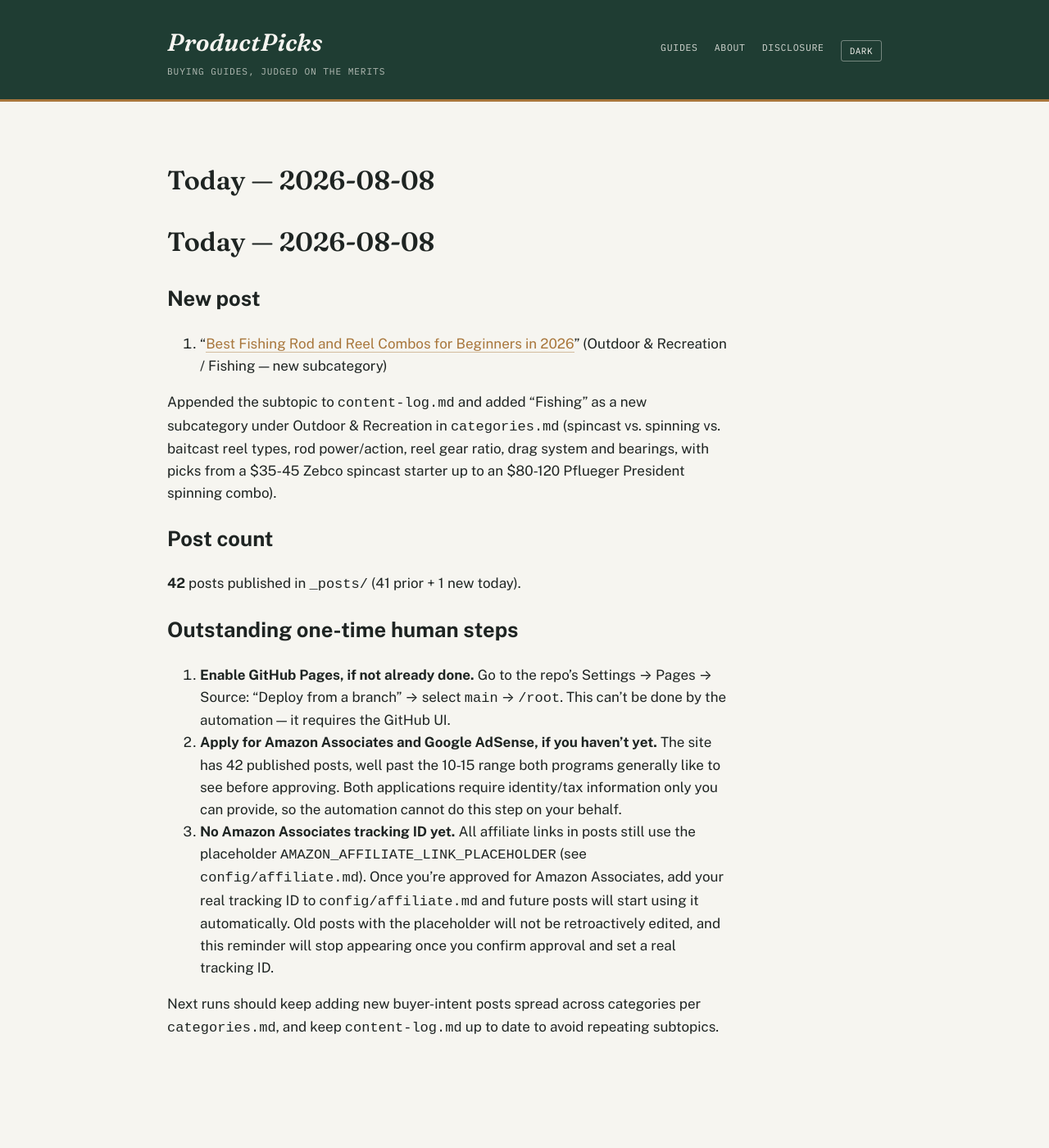
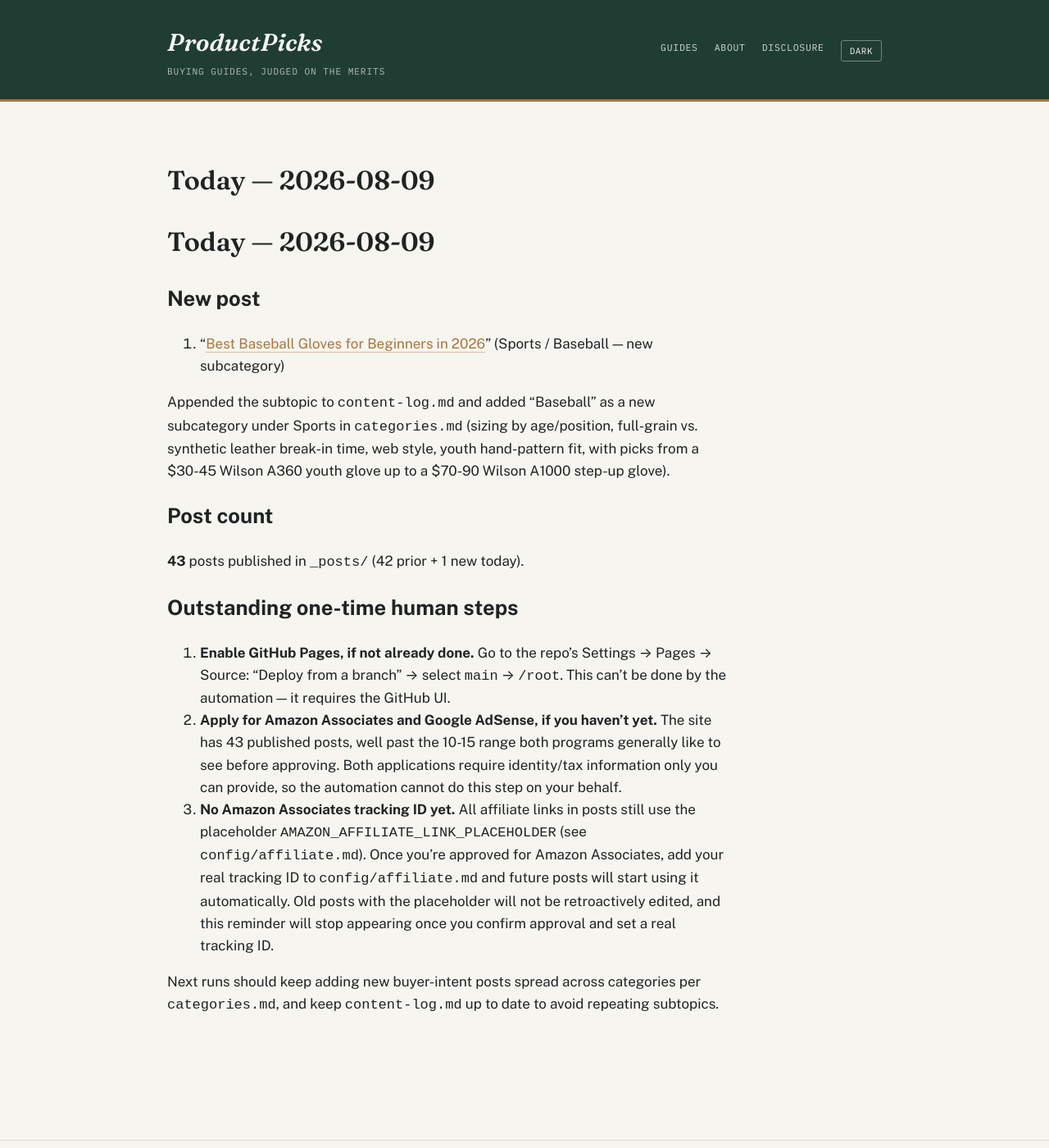
Before and after one commit to ajith198/ProductPicks, a Jekyll site: the page built from today.md, in a window 1280 px wide and 1400 px high. Shown: the whole window at 82% size. Built offline with Jekyll 4.4.1, drawn with Linux system fonts in a browser that asks for light colours; our own code applies the rules of GitHub Pages for plain Markdown files.

Commit message:
daily: 2026-08-09 new post + log update
- Add new post: Best Baseball Gloves for Beginners in 2026 (Sports/Baseball)
- Update content-log.md and categories.md with new subcategory
- Update today.md and TODAY.md daily status

Co-Authored-By: Claude Sonnet 5 <noreply@anthropic.com>
Claude-Session: https://claude.ai/code/session_01TpRAtd6WfKZVCZi8dKQZYf

```diff
--- a/categories.md
+++ b/categories.md
@@ -1,6 +1,6 @@
 # Categories & expansion strategy
 
-**Status: multi-category, as of 2026-07-12. Updated 2026-08-08.** ProductPicks started as a pickleball-only site (see `niche.md` for that original research). This file governs the site now that it has expanded into multiple product verticals, and is the doc future automated/daily runs should consult when choosing what to write next.
+**Status: multi-category, as of 2026-07-12. Updated 2026-08-09.** ProductPicks started as a pickleball-only site (see `niche.md` for that original research). This file governs the site now that it has expanded into multiple product verticals, and is the doc future automated/daily runs should consult when choosing what to write next.
 
 ## Front matter taxonomy
 
@@ -19,7 +19,7 @@ These two fields drive the Category / Type / Year filters in the search bar on t
 
 | Category | Subcategories covered so far |
 |---|---|
-| Sports | Pickleball, Soccer, Tennis, Cycling, Running, Yoga, Golf, Basketball, Badminton, Swimming |
+| Sports | Pickleball, Soccer, Tennis, Cycling, Running, Yoga, Golf, Basketball, Badminton, Swimming, Baseball |
 | Home & Kitchen | Coffee Makers, Electric Kettles, Blenders, Air Fryers, Toaster Ovens, Rice Cookers, Stand Mixers, Robot Vacuums, Espresso Machines, Pressure Cookers, Food Processors, Knife Sets |
 | Outdoor & Recreation | Camping Tents, Sleeping Bags, Headlamps, Hiking Boots, Camp Stoves, Water Filters, Trekking Poles, Coolers, Backpacking Backpacks, Camp Chairs, Camping Lanterns, Fishing |
 
--- a/today.md
+++ b/today.md
@@ -1,19 +1,19 @@
-# Today — 2026-08-08
+# Today — 2026-08-09
 
 ## New post
 
-1. "[Best Fishing Rod and Reel Combos for Beginners in 2026](/outdoor-recreation/buying-guides/best-fishing-rod-reel-combos-for-beginners/)" (Outdoor & Recreation / Fishing — new subcategory)
+1. "[Best Baseball Gloves for Beginners in 2026](/sports/buying-guides/best-baseball-gloves-for-beginners/)" (Sports / Baseball — new subcategory)
 
-Appended the subtopic to `content-log.md` and added "Fishing" as a new subcategory under Outdoor & Recreation in `categories.md` (spincast vs. spinning vs. baitcast reel types, rod power/action, reel gear ratio, drag system and bearings, with picks from a $35-45 Zebco spincast starter up to an $80-120 Pflueger President spinning combo).
+Appended the subtopic to `content-log.md` and added "Baseball" as a new subcategory under Sports in `categories.md` (sizing by age/position, full-grain vs. synthetic leather break-in time, web style, youth hand-pattern fit, with picks from a $30-45 Wilson A360 youth glove up to a $70-90 Wilson A1000 step-up glove).
 
 ## Post count
 
-**42** posts published in `_posts/` (41 prior + 1 new today).
+**43** posts published in `_posts/` (42 prior + 1 new today).
 
 ## Outstanding one-time human steps
 
 1. **Enable GitHub Pages, if not already done.** Go to the repo's Settings → Pages → Source: "Deploy from a branch" → select `main` → `/root`. This can't be done by the automation — it requires the GitHub UI.
-2. **Apply for Amazon Associates and Google AdSense, if you haven't yet.** The site has 42 published posts, well past the 10-15 range both programs generally like to see before approving. Both applications require identity/tax information only you can provide, so the automation cannot do this step on your behalf.
+2. **Apply for Amazon Associates and Google AdSense, if you haven't yet.** The site has 43 published posts, well past the 10-15 range both programs generally like to see before approving. Both applications require identity/tax information only you can provide, so the automation cannot do this step on your behalf.
 3. **No Amazon Associates tracking ID yet.** All affiliate links in posts still use the placeholder `AMAZON_AFFILIATE_LINK_PLACEHOLDER` (see `config/affiliate.md`). Once you're approved for Amazon Associates, add your real tracking ID to `config/affiliate.md` and future posts will start using it automatically. Old posts with the placeholder will not be retroactively edited, and this reminder will stop appearing once you confirm approval and set a real tracking ID.
 
 Next runs should keep adding new buyer-intent posts spread across categories per `categories.md`, and keep `content-log.md` up to date to avoid repeating subtopics.
```
Also changed, not shown: TODAY.md (+1 -1 lines), _posts/2026-08-09-best-baseball-gloves-for-beginners.md (added, +54 -0 lines), content-log.md (+1 -0 lines).
